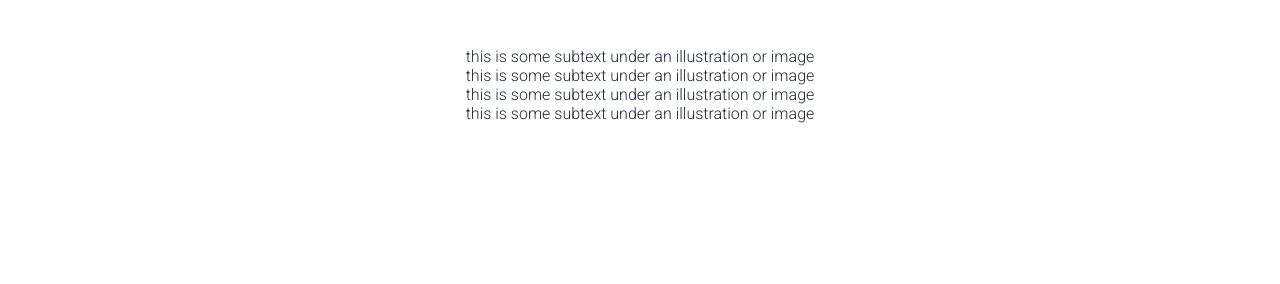
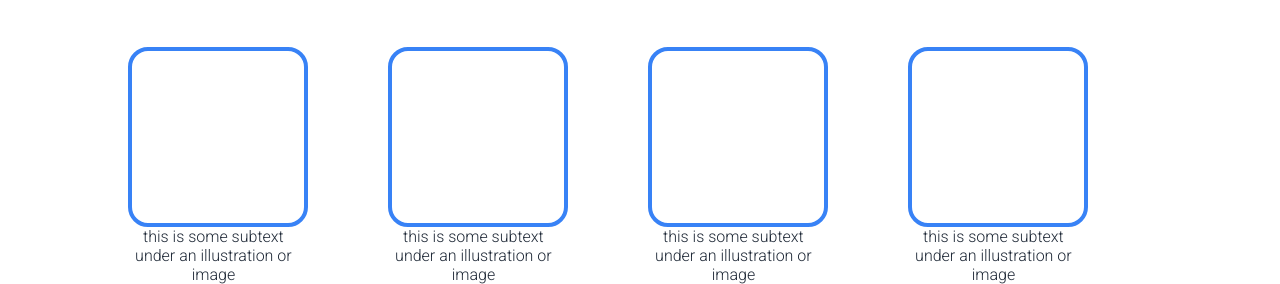
Before and after one commit to Timmehh90/odin-landing-page, a plain HTML site: page index.html in a window 1280 px wide. Shown: the part 619-903 px from the top of the page. Before the commit the page ends 800 px from the top, so only its background shows below. Drawn offline with Linux system fonts and the light colour scheme.

Commit message:
Style: refine card layout and styling
Set the width of .card-text to 70% to optimize text alignment and spacing within the card.
Additionally, refine the layout of .card-box by introducing flexbox properties to center-align its child elements and add spacing between them for better visual separation.
Define the dimensions and styling of .card-img with a border color matching the --accent-clr variable,
a solid border of 4px, and rounded corners for a polished appearance.
These modifications elevate the overall presentation and usability of cards in the section.

```diff
--- a/css/main.css
+++ b/css/main.css
@@ -112,6 +112,25 @@ p.img-placeholder {
 .card-text {
   color: var(--dark-clr);
   font-weight: var(--font-weight-thin);
+  width: 70%;
+}
+
+.card-box {
+  display: flex;
+  gap: 16px;
+  align-items: center;
+  justify-content: center;
+}
+
+.card {
+  width: 25%;
+}
+
+.card-img {
+  border: var(--accent-clr) solid 4px;
+  border-radius: 20px;
+  width: 180px;
+  height: 180px;
 }
 
 /* Utility classes */
```
